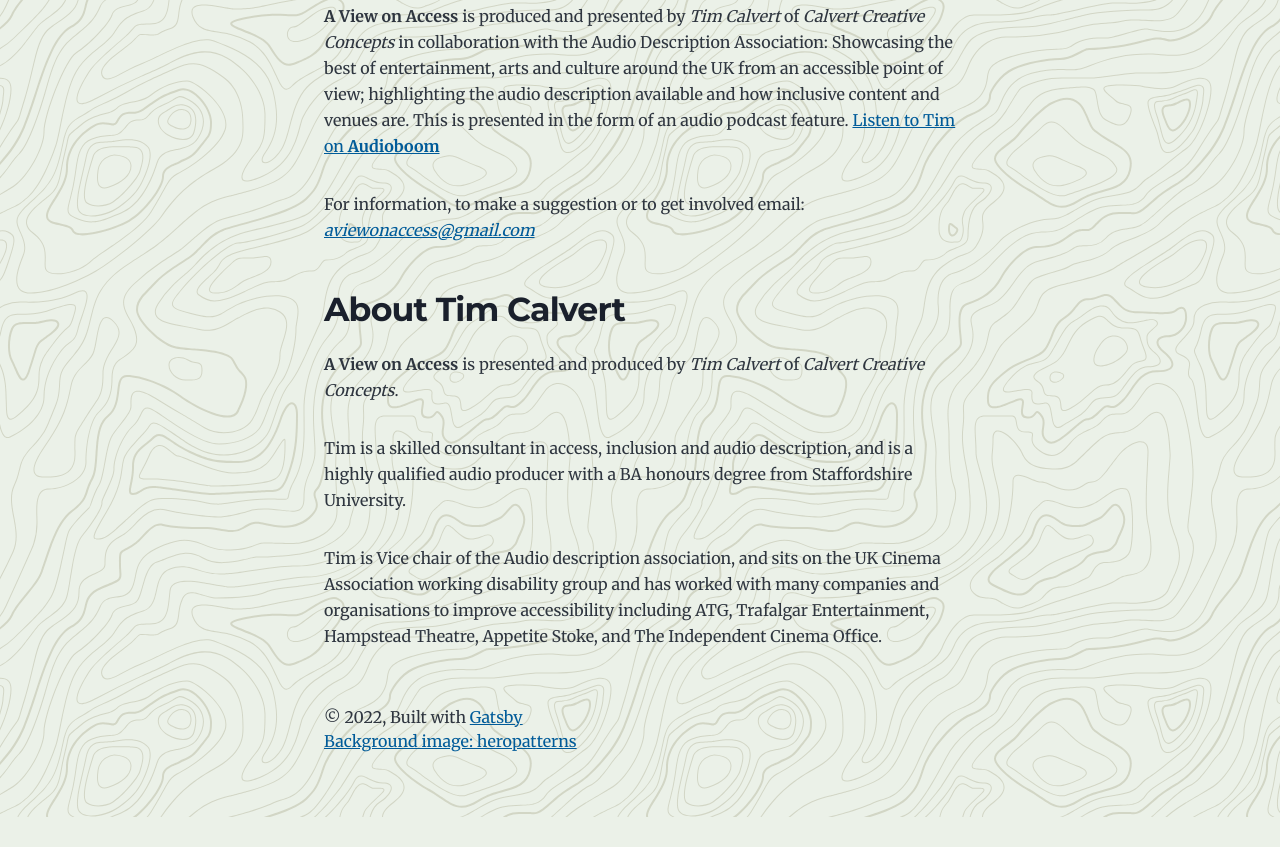
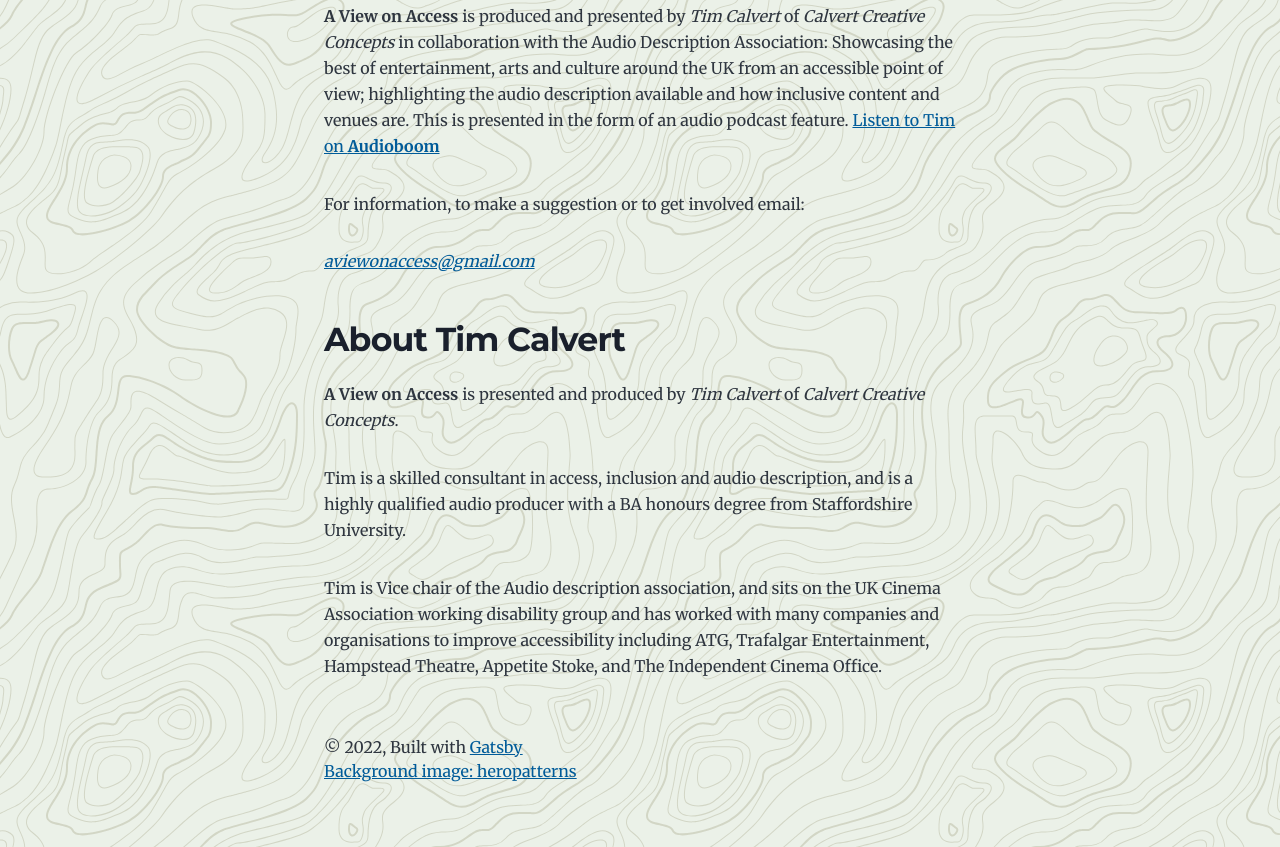
Before and after one commit to MagicMart/aviewonaccess, a Gatsby site: page / in a window 1280 px wide. Shown: the part 730-1577 px from the top of the page. Before the commit the page ends 1547 px from the top, so only its background shows below. Built offline with nearby package versions, Linux system fonts and the light colour scheme; Gatsby itself is replaced by a stand-in of ours.

Commit message:
update html

```diff
--- a/src/pages/index.js
+++ b/src/pages/index.js
@@ -25,12 +25,10 @@ const Home = ({ data, location }) => {
         <p>
           <span className="bold">A View on Access</span> is produced and presented by <em>Tim Calvert</em> of <em>Calvert Creative Concepts</em> in collaboration with the Audio Description Association: Showcasing the best of entertainment, arts and culture around the UK from an accessible point of view; highlighting the audio description available and how inclusive content and venues are. This is presented in the form of an audio podcast feature. <a href="https://audioboom.com/channels/5082711/">Listen to Tim on <span className="bold">Audioboom</span></a>
         </p>
-        <p>
-          For information, to make a suggestion or to get involved email:
-          <address>
-            <a href="mailto:aviewonaccess@gmail.com">aviewonaccess@gmail.com</a>
-          </address>
-        </p>
+        <p>For information, to make a suggestion or to get involved email:</p>
+        <address>
+          <a href="mailto:aviewonaccess@gmail.com">aviewonaccess@gmail.com</a>
+        </address>
       </article>
       <article>
         <h2>About Tim Calvert</h2>
```
